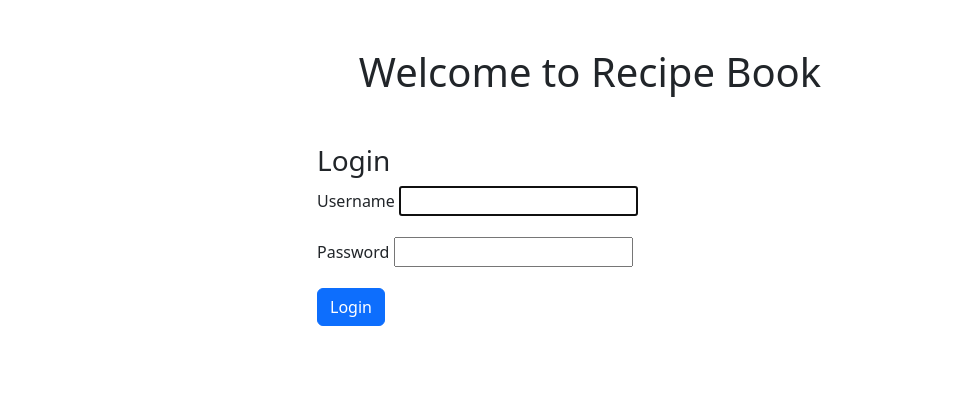
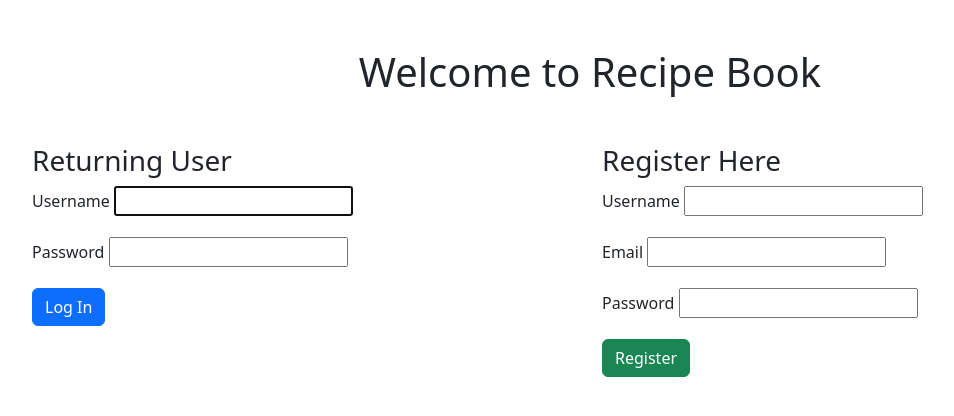
Before and after one commit to josefinabarofranco/MiniProject4JosefinaBaroFranco, a Django app: page / in a window 1280 px wide. Shown: the top 416 px of the page, without its empty margins (50-1004 px from the left). Run offline with Django 5.2, Linux system fonts and the light colour scheme.

Commit message:
Added user registration, asks user for username email and a password. Updated home.html page

```diff
--- a/recipebook/recipes/forms.py
+++ b/recipebook/recipes/forms.py
@@ -1,4 +1,5 @@
 from django import forms
+from django.contrib.auth.models import User
 from .models import Recipe
 
 
@@ -6,3 +7,18 @@ class RecipeForm(forms.ModelForm):
     class Meta:
         model = Recipe
         fields = ['name', 'ingredients', 'instructions']
+
+
+class UserRegisterForm(forms.ModelForm):
+    password1 = forms.CharField(label='Password', widget=forms.PasswordInput)
+
+    class Meta:
+        model = User
+        fields = ['username', 'email', 'password1']
+
+    def save(self, commit=True):
+        user = super().save(commit=False)
+        user.set_password(self.cleaned_data['password1'])
+        if commit:
+            user.save()
+        return user
--- a/recipebook/recipes/templates/recipes/home.html
+++ b/recipebook/recipes/templates/recipes/home.html
@@ -8,21 +8,54 @@
 </head>
 <body class="container mt-5">
     <h1 class="text-center">Welcome to Recipe Book</h1>
-    <div class="row justify-content-center mt-5">
+
+    <!-- Display messages -->
+    {% if messages %}
+        <div>
+            {% for message in messages %}
+                <div class="alert alert-{{ message.tags }}">{{ message }}</div>
+            {% endfor %}
+        </div>
+    {% endif %}
+
+    <div class="row mt-5">
+        <!-- Login Form -->
         <div class="col-md-6">
-            <h3>Login</h3>
+            <h3>Returning User</h3>
             <form method="POST">
                 {% csrf_token %}
-                {{ form.non_field_errors }}
+                {{ login_form.non_field_errors }}
                 <div class="mb-3">
-                    <label for="username" class="form-label">Username</label>
-                    {{ form.username }}
+                    <label for="id_username" class="form-label">Username</label>
+                    {{ login_form.username }}
                 </div>
                 <div class="mb-3">
-                    <label for="password" class="form-label">Password</label>
-                    {{ form.password }}
+                    <label for="id_password" class="form-label">Password</label>
+                    {{ login_form.password }}
                 </div>
-                <button type="submit" class="btn btn-primary">Login</button>
+                <button type="submit" name="login_submit" class="btn btn-primary">Log In</button>
+            </form>
+        </div>
+
+        <!-- Registration Form -->
+        <div class="col-md-6">
+            <h3>Register Here</h3>
+            <form method="POST">
+                {% csrf_token %}
+                {{ register_form.non_field_errors }}
+                <div class="mb-3">
+                    <label for="id_username" class="form-label">Username</label>
+                    {{ register_form.username }}
+                </div>
+                <div class="mb-3">
+                    <label for="id_email" class="form-label">Email</label>
+                    {{ register_form.email }}
+                </div>
+                <div class="mb-3">
+                    <label for="id_password1" class="form-label">Password</label>
+                    {{ register_form.password1 }}
+                </div>
+                <button type="submit" name="register_submit" class="btn btn-success">Register</button>
             </form>
         </div>
     </div>
--- a/recipebook/recipes/views.py
+++ b/recipebook/recipes/views.py
@@ -1,22 +1,35 @@
 from django.http import HttpResponse, HttpResponseRedirect
 from django.shortcuts import render, redirect
+from django.contrib import messages
 from django.contrib.auth import login, logout
 from django.contrib.auth.forms import AuthenticationForm
-from .forms import RecipeForm
+from .forms import UserRegisterForm, RecipeForm
 from django.contrib.auth.decorators import login_required
 
 
 def home(request):
+    login_form = AuthenticationForm()
+    register_form = UserRegisterForm()
+
     if request.method == "POST":
-        form = AuthenticationForm(data=request.POST)
-        if form.is_valid():
-            user = form.get_user()
-            login(request, user)
-            return redirect('add_recipe')
-    else:
-        form = AuthenticationForm()
+        if 'login_submit' in request.POST:
+            login_form = AuthenticationForm(data=request.POST)
+            if login_form.is_valid():
+                user = login_form.get_user()
+                login(request, user)
+                return redirect('add_recipe')
 
-    return render(request, 'recipes/home.html', {'form': form})
+        elif 'register_submit' in request.POST:
+            register_form = UserRegisterForm(request.POST)
+            if register_form.is_valid():
+                register_form.save()
+                messages.success(request, f"Account was created for {register_form.cleaned_data['username']}")
+                return redirect('home')
+
+    return render(request, 'recipes/home.html', {
+        'login_form': login_form,
+        'register_form': register_form,
+    })
 
 
 def add_recipe(request):
```
